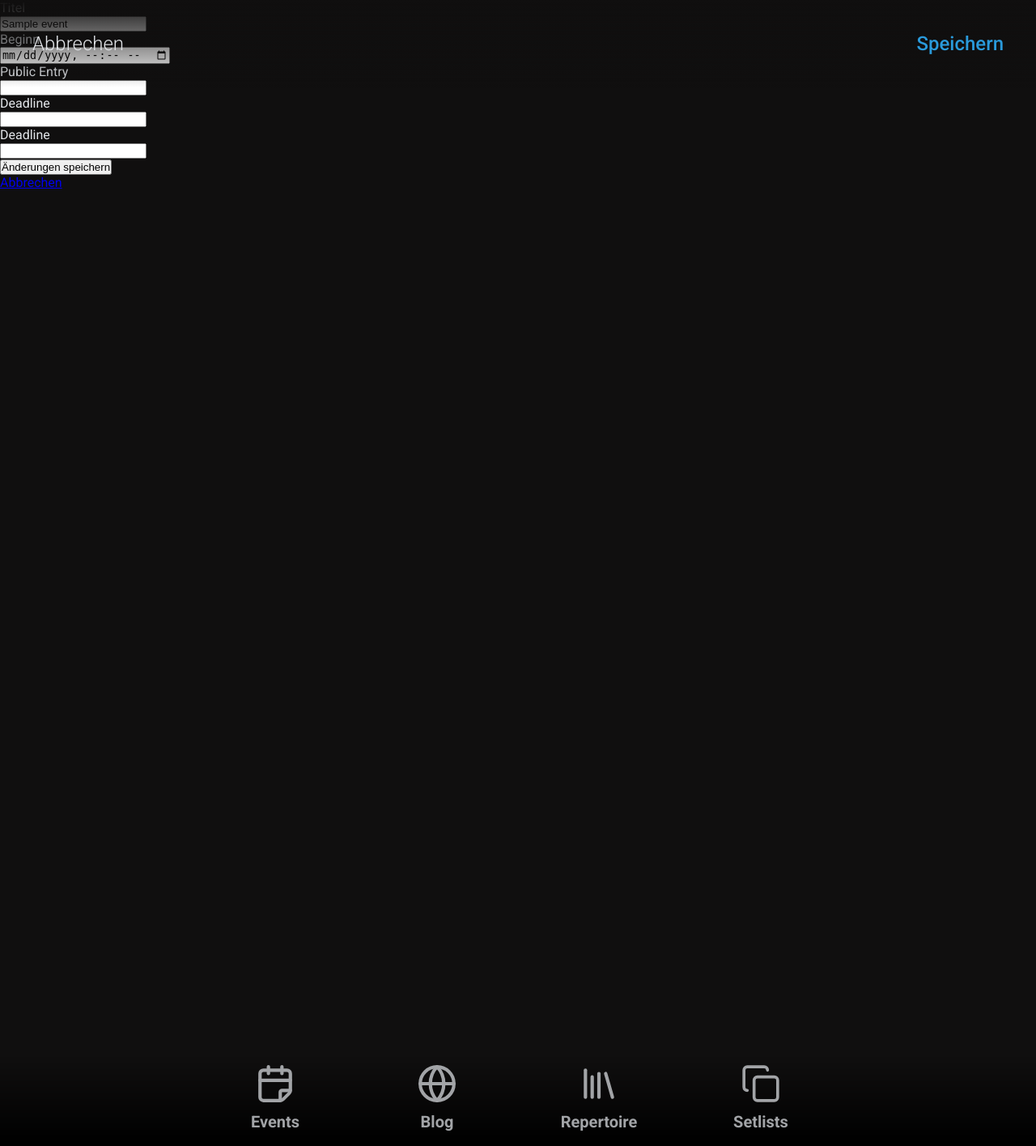
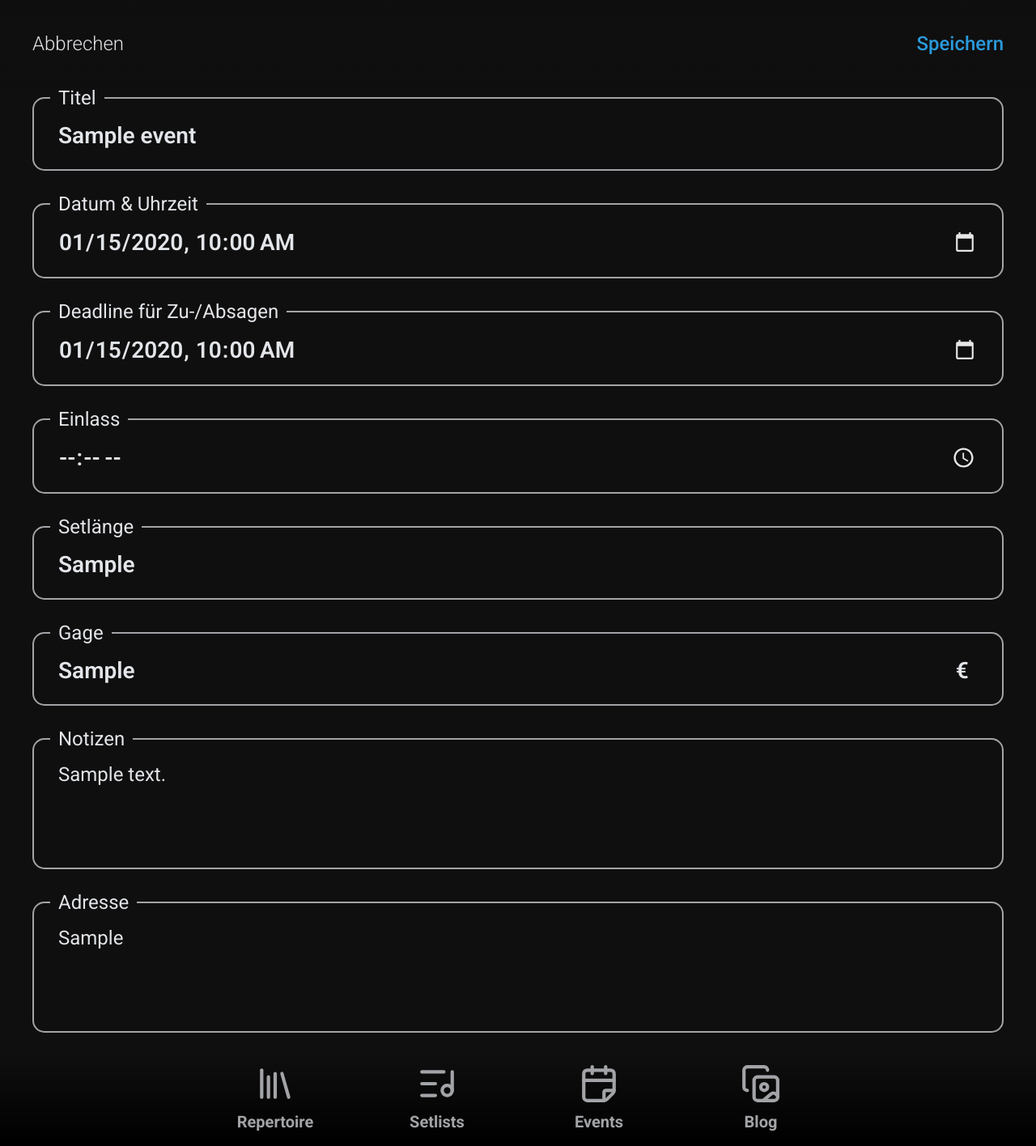
Before and after one commit to teaspoon-de/member-quint-felicity, a PHP site: page /events/1/edit in a window 1280 px wide. Shown: the whole page at 81% size. Run offline with PHP 8.4, Linux system fonts and the light colour scheme; the visitor is signed in with stand-in values (Sample User, id 1); tables that the repository leaves empty hold one stand-in row (values such as "Sample post"); data that the repository does not hold is empty.

Commit message:
Event edit & Kleinigkeiten

```diff
--- a/db-init.sql
+++ b/db-init.sql
@@ -65,11 +65,11 @@ CREATE TABLE IF NOT EXISTS events (
     id INT AUTO_INCREMENT PRIMARY KEY,
     type ENUM('show', 'rehearsal', 'other') NOT NULL,
     title VARCHAR(255) NOT NULL,
-    description VARCHAR(255) NULL,
     location VARCHAR(255) NULL,
+    duration VARCHAR(255) NULL,
+    salary VARCHAR(255) NULL,
     notes TEXT NULL,
     date_begin DATETIME NOT NULL,
-    date_end DATETIME NULL,
     public_entry DATETIME NULL,
     deadline DATETIME NULL,
     created_at DATETIME DEFAULT CURRENT_TIMESTAMP
--- a/public/css/events.css
+++ b/public/css/events.css
@@ -1,5 +1,5 @@
 .section {
-    padding: 40px;
+    padding: 25px;
     padding-top: 0px;
 }
 
@@ -13,7 +13,7 @@ h3 {
     border-radius: 30px;
     display: flex;
     flex-direction: column;
-    background-color: var(--cbgc);
+    background-color: var(--cbglc);
     overflow: hidden;
 }
 
@@ -24,7 +24,7 @@ h3 {
     width: 100%;
 }
 #regArea .option {
-    background-color: var(--cbglc);
+    background-color: var(--cbg);
 }
 #regNo {
     border-top-right-radius: 30px;
@@ -94,7 +94,7 @@ h3 {
 .kvRow {
     display: flex;
     justify-content: space-around;
-    background-color: var(--cbgc);
+    background-color: var(--cbglc);
     padding-top: 20px;
     padding-bottom: 20px;
 }
@@ -104,6 +104,7 @@ h3 {
     display: flex;
     flex-direction: column;
     align-items: center;
+    justify-content: center;
     border-left-style: solid;
     border-width: 2px;
     border-color: var(--ctextc);
@@ -143,7 +144,7 @@ h3 {
     overflow: hidden;
     display: flex;
     flex-direction: column;
-    background-color: var(--cbgc);
+    background-color: var(--cbglc);
     gap: 20px;
     padding-bottom: 30px;
 }
@@ -151,3 +152,99 @@ h3 {
 #setlist {
     margin-bottom: 100px;
 }
+
+
+.edit {
+    display: flex;
+    flex-direction: column;
+    margin-top: 80px;
+    padding: 40px;
+    margin-bottom: 60px;
+}
+input {
+    font-size: 28px;
+    font-weight: 600;
+    background: none;
+    outline: none;
+    border-style: none;
+    color: var(--ctext);
+    font-family: var(--cfont);
+}
+/*
+ * Native date/time icons entfernen,
+ * aber Picker weiterhin funktionieren lassen
+ */
+input::-webkit-calendar-picker-indicator {
+  filter: invert(1) brightness(0.9);
+}
+/* Für Firefox */
+input::-moz-focus-inner {
+    border: 0;
+}
+/* Arrow Buttons bei time entfernen */
+input::-webkit-inner-spin-button,
+.kvInput input::-webkit-clear-button {
+  filter: invert(1) brightness(0.9);
+}
+
+.inLong {
+    margin-bottom: 40px;
+    border-radius: 15px;
+    background-color: var(--cbg);
+    border-style: solid;
+    border-width: 2px;
+    border-color: var(--ctextc);
+    padding: 25px;
+    padding-left: 30px;
+    padding-right: 30px;
+}
+.inLong h3 {
+    color: var(--cfontc);
+    font-weight: 400;
+    margin-top: -40px;
+    margin-bottom: 20px;
+    margin-left: -10px;
+    font-size: 24px;
+    height: 24px;
+    background-color: var(--cbg);
+    width: fit-content;
+    padding-left: 10px;
+    padding-right: 10px;
+}
+.inLong input {
+    width: 100%;
+}
+.inLong:has(> input:focus), .inLong:has(> textarea:focus) {
+    border-color: var(--ctext);
+    border-width: 3px;
+}
+.inLong:has(> input:focus) > h3, .inLong:has(> textarea:focus) > h3 {
+    color: var(--ctext);
+    font-weight: 600;
+    margin-top: -41px;
+    margin-left: -11px;
+}
+textarea {
+    width: 100%;
+    height: 100px;
+    resize: none;
+    outline: none;
+    background-color: var(--invis);
+    border-style: none;
+    color: var(--ctext);
+    font-size: 24px;
+    font-family: var(--cfont);
+}
+.inFlex {
+    padding-left: 0px;
+    padding-right: 0px;
+    display: flex;
+    justify-content: space-between;
+    gap: 5px;
+}
+.inFlex p {
+    display: inline;
+    width: 28px;
+    font-size: 28px;
+    font-weight: 600;
+}
--- a/public/css/style.css
+++ b/public/css/style.css
@@ -12,13 +12,14 @@
     --inWorkc: #512304;
 
     --spotify: #1ed760;
-    --green: #23351f;
+    --green: #45a82f;
+    --orange: #f1b81b;
+    --red: #c50a0a;
     --white: #e2e5e9;
     --whited: #a2a4a7;
     --paper: #ffe48c;
     --paperc: #cfb14e;
     --yellow: #f2a600;
-    --orange: #9f4a04;
     --blue: #2a9adb;
     --schwatz: #000000;
 
@@ -42,7 +43,6 @@
     --bm: #bd521d;
     --bmd: #5a2205;
 
-    --red: #910303;
     --redl: #cc4c4c;
     --redc: #7a0000;
 
@@ -626,6 +626,18 @@ song .transpose {
     overflow: hidden;
 }
 
+song .transpose .key span {
+    position: absolute;
+    margin-top: -60px;
+    margin-left: -160px;
+    height: 30px;
+    width: 30px;
+    border-radius: 100%;
+    border-style: none;
+    border-width: 2px;
+    border-color: var(--cbg);
+}
+
 song .transpose .changed {
     background-color: var(--green);
 }
--- a/src/Views/events/edit.php
+++ b/src/Views/events/edit.php
@@ -3,10 +3,12 @@ $backURI = "/events/".$event['id'];
 require __DIR__ . "/../layout/topBarEdit.php";
 ?>
 
-<form action="/events/<?= $event['id'] ?>/edit" method="post">
-    <input type="hidden" name="_method" value="PUT">
-    <p>
-        <label for="title">Titel</label><br>
+<link rel="stylesheet" href="/css/events.css">
+
+<section class="section edit">
+    <form id="editForm" action="/events/<?= $event['id'] ?>/edit" method="post">
+        <div class="inLong">
+            <h3>Titel</h3>
             <input
                 type="text"
                 id="title"
@@ -14,51 +16,94 @@ require __DIR__ . "/../layout/topBarEdit.php";
                 value="<?= htmlspecialchars($event['title'] ?? '') ?>"
                 required
             >
-    </p>
-
-    <p>
-        <label for="date_begin">Beginn</label><br>
+        </div>
+        <div class="inLong">
+            <h3>Datum & Uhrzeit</h3>
             <input
                 type="datetime-local"
                 id="date_begin"
                 name="date_begin"
-            value="<?=$song['date_begin']?>"
+                value="<?= htmlspecialchars($event['date_begin']) ?>"
                 required
             >
-    </p>
+        </div>
 
-    <p>
-        <label for="public_entry">Public Entry</label><br>
+        <div class="inLong">
+            <h3>Deadline für Zu-/Absagen</h3>
             <input
-            type="datetime"
+                type="datetime-local"
+                id="deadline"
+                name="deadline"
+                value="<?= htmlspecialchars($event['deadline']) ?>"
+            >
+        </div>
+
+        <div class="inLong">
+            <h3>Einlass</h3>
+            <input
+                type="time"
                 id="public_entry"
                 name="public_entry"
-            value="<?= htmlspecialchars($song['cover_url'] ?? '') ?>"
+                value="<?= htmlspecialchars($event['public_entry']) ?>"
             >
-    </p>
+        </div>
 
-    <p>
-        <label for="deadline">Deadline</label><br>
+        <div class="inLong">
+            <h3>Setlänge</h3>
             <input
-            type="datetime"
-            id="deadline"
-            name="deadline"
-            value="<?= htmlspecialchars($song['cover_url'] ?? '') ?>"
+                type="text"
+                id="duration"
+                name="duration"
+                placeholder="z.B. 20 min, oder 1,5 h"
+                value="<?= htmlspecialchars($event['duration'] ?? '') ?>"
             >
-    </p>
+        </div>
 
-    <p>
-        <label for="deadline">Deadline</label><br>
+        <div class="inLong">
+            <h3>Gage</h3>
+            <div class="inFlex">
                 <input
-            type="datetime"
-            id="deadline"
-            name="deadline"
-            value="<?= htmlspecialchars($song['cover_url'] ?? '') ?>"
+                    type="text"
+                    id="salary"
+                    name="salary"
+                    placeholder="z.B. 10000"
+                    value="<?= htmlspecialchars($event['salary'] ?? '') ?>"
                 >
-    </p>
+            <p>€</p>
+            </div>
+        </div>
+
+        <div class="inLong">
+            <h3>Notizen</h3>
+            <input type="hidden"
+                id="notes"
+                name="notes"
+                value="<?= htmlspecialchars($event['title'] ?? '') ?>"
+                required
+            >
+            <textarea placeholder="Lass richtig abgehen woop woop ..."><?= htmlspecialchars($event['notes'] ?? '') ?></textarea>
+        </div>
+
+        <div class="inLong">
+            <h3>Adresse</h3>
+            <input type="hidden"
+                id="location"
+                name="location"
+                value="<?= htmlspecialchars($event['title'] ?? '') ?>"
+                required
+            >
+            <textarea placeholder=
+"z.B. Wiedparkhalle
+Raiffeisenstraße 9
+53577 Neustadt (Wied)"><?= htmlspecialchars($event['location'] ?? '') ?></textarea>
+        </div>
 
         <input type="hidden" name="csrf_token" value="<?php echo $_SESSION['csrf_token']; ?>">
-    <button type="submit">Änderungen speichern</button>
     </form>
+</section>
 
-<p><a href="/songs/<?= $song['id'] ?>">Abbrechen</a></p>
+<script>
+    async function submit() {
+        document.getElementById('editForm').submit();
+    }
+</script>
--- a/src/Views/layout/main.php
+++ b/src/Views/layout/main.php
@@ -18,14 +18,6 @@
 </main>
 
 <section id="menu">
-    <menu id="mhome" data-link="/events">
-        <svg xmlns="http://www.w3.org/2000/svg" width="24" height="24" viewBox="0 0 24 24" fill="none" stroke="currentColor" stroke-width="2" stroke-linecap="round" stroke-linejoin="round" class="lucide lucide-calendar-fold-icon lucide-calendar-fold"><path d="M3 20a2 2 0 0 0 2 2h10a2.4 2.4 0 0 0 1.706-.706l3.588-3.588A2.4 2.4 0 0 0 21 16V6a2 2 0 0 0-2-2H5a2 2 0 0 0-2 2z"/><path d="M15 22v-5a1 1 0 0 1 1-1h5"/><path d="M8 2v4"/><path d="M16 2v4"/><path d="M3 10h18"/></svg>
-        <h1 class="unselectable">Events</h1>
-    </menu>
-    <menu id="mhome" data-link="/blogposts">
-        <svg xmlns="http://www.w3.org/2000/svg" width="24" height="24" viewBox="0 0 24 24" fill="none" stroke="currentColor" stroke-width="2" stroke-linecap="round" stroke-linejoin="round" class="lucide lucide-globe-icon lucide-globe"><circle cx="12" cy="12" r="10"/><path d="M12 2a14.5 14.5 0 0 0 0 20 14.5 14.5 0 0 0 0-20"/><path d="M2 12h20"/></svg>
-        <h1 class="unselectable">Blog</h1>
-    </menu>
     <menu id="mhome" data-link="/songs">
         <svg xmlns="http://www.w3.org/2000/svg" width="24" height="24" viewBox="0 0 24 24" fill="none" stroke="currentColor" stroke-width="2" stroke-linecap="round" stroke-linejoin="round" class="lucide lucide-library-icon lucide-library"><path d="m16 6 4 14"/><path d="M12 6v14"/><path d="M8 8v12"/><path d="M4 4v16"/></svg>
         <h1 class="unselectable">Repertoire</h1>
@@ -35,8 +27,18 @@
         <h1 class="unselectable">Vorschläge</h1>
     </menu>-->
     <menu id="msetlists" data-link="/setlists">
-        <svg id="setlists" xmlns="http://www.w3.org/2000/svg" width="50" height="50" viewBox="0 0 24 24" fill="none" stroke="currentColor" stroke-width="1.75" stroke-linecap="round" stroke-linejoin="round" class="lucide lucide-copy"><rect width="14" height="14" x="8" y="8" rx="2" ry="2"/><path d="M4 16c-1.1 0-2-.9-2-2V4c0-1.1.9-2 2-2h10c1.1 0 2 .9 2 2"/></svg>
+        <!--svg id="setlists" xmlns="http://www.w3.org/2000/svg" width="50" height="50" viewBox="0 0 24 24" fill="none" stroke="currentColor" stroke-width="1.75" stroke-linecap="round" stroke-linejoin="round" class="lucide lucide-copy"><rect width="14" height="14" x="8" y="8" rx="2" ry="2"/><path d="M4 16c-1.1 0-2-.9-2-2V4c0-1.1.9-2 2-2h10c1.1 0 2 .9 2 2"/></svg-->
+        <svg id="setlists" xmlns="http://www.w3.org/2000/svg" width="24" height="24" viewBox="0 0 24 24" fill="none" stroke="currentColor" stroke-width="2" stroke-linecap="round" stroke-linejoin="round" class="lucide lucide-list-music-icon lucide-list-music"><path d="M16 5H3"/><path d="M11 12H3"/><path d="M11 19H3"/><path d="M21 16V5"/><circle cx="18" cy="16" r="3"/></svg>
         <h1 class="unselectable">Setlists</h1>
+    </menu>
+    <menu id="mhome" data-link="/events">
+        <svg xmlns="http://www.w3.org/2000/svg" width="24" height="24" viewBox="0 0 24 24" fill="none" stroke="currentColor" stroke-width="2" stroke-linecap="round" stroke-linejoin="round" class="lucide lucide-calendar-fold-icon lucide-calendar-fold"><path d="M3 20a2 2 0 0 0 2 2h10a2.4 2.4 0 0 0 1.706-.706l3.588-3.588A2.4 2.4 0 0 0 21 16V6a2 2 0 0 0-2-2H5a2 2 0 0 0-2 2z"/><path d="M15 22v-5a1 1 0 0 1 1-1h5"/><path d="M8 2v4"/><path d="M16 2v4"/><path d="M3 10h18"/></svg>
+        <h1 class="unselectable">Events</h1>
+    </menu>
+    <menu id="mhome" data-link="/blog">
+        <!--svg xmlns="http://www.w3.org/2000/svg" width="24" height="24" viewBox="0 0 24 24" fill="none" stroke="currentColor" stroke-width="2" stroke-linecap="round" stroke-linejoin="round" class="lucide lucide-globe-icon lucide-globe"><circle cx="12" cy="12" r="10"/><path d="M12 2a14.5 14.5 0 0 0 0 20 14.5 14.5 0 0 0 0-20"/><path d="M2 12h20"/></svg-->
+        <svg xmlns="http://www.w3.org/2000/svg" width="24" height="24" viewBox="0 0 24 24" fill="none" stroke="currentColor" stroke-width="2" stroke-linecap="round" stroke-linejoin="round" class="lucide lucide-copy-image-icon lucide-copy-image"><path d="M4 16a2 2 0 0 1-2-2V4a2 2 0 0 1 2-2h10a2 2 0 0 1 2 2"/><rect width="14" height="14" x="8" y="8" rx="2"/><circle cx="14" cy="14" r="2"/><path d="m13.4 22 4.7-3.9c.8-.8 2-.8 2.8 0l1.1 1.1"/></svg>
+        <h1 class="unselectable">Blog</h1>
     </menu>
 </section>
 <script>
--- a/src/Views/songs/show.php
+++ b/src/Views/songs/show.php
@@ -21,11 +21,11 @@ require __DIR__ . "/../layout/topBar.php"
                 if ($key == -1) {
                     echo "<b>?</b>";
                 } else {
-                    $possibleMaj = array("C", "Db", "D", "Eb", "E", "F", "F#", "G", "Ab", "A", "Bb", "B");
-                    $possibleMin = array("A", "Bb", "B", "C", "C#", "D", "D#", "E", "F", "F#", "G", "G#");
+                    $possibleMaj = array("C", "D♭", "D", "E♭", "E", "F", "F#", "G", "A♭", "A", "B♭", "B");
+                    $possibleMin = array("A", "B♭", "B", "C", "C#", "D", "D#", "E", "F", "F#", "G", "G#");
                     $maj = $song['is_major']===1? ' class="bold"': "";
                     $min = $song['is_major']===0? ' class="bold"': "";
-                    echo '<major'.$maj.'>'.$possibleMaj[$key].'</major><minor'.$min.'>'.$possibleMin[$key].'</minor>';
+                    echo '<major'.$maj.'>'.$possibleMaj[$key].'</major><minor'.$min.'>'.$possibleMin[$key].'m</minor>';
                 }
             ?></p>
         </div>
```
Also changed, not shown: docker-compose.dev.yaml (+15 -0 lines), docker-compose.yaml (+5 -3 lines), src/Views/events/create.php (+27 -13 lines), src/Views/songs/index.php (+5 -4 lines). Lines whose indentation alone changed are shown as unchanged.
